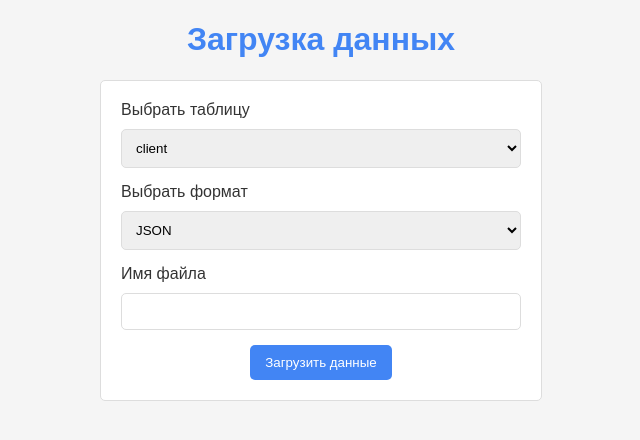
After one commit to davidcitoaa/cursovaya, a Flask app: page /upload_data in a window 1280 px wide. The commit adds this page. Shown: the top 440 px of the page, without its empty margins (319-959 px from the left). Run offline with Flask 3, Linux system fonts and the light colour scheme; the visitor is signed in with stand-in values (Sample User, id 1); parts of the project's set-up code (start-up, migrations or seed data) failed here and were passed over; some libraries are stand-ins or nearby versions.

Commit message:
выгрузка json csv

```diff
--- a/app.py
+++ b/app.py
@@ -1,14 +1,21 @@
+import csv
 import hashlib
+import json
+import os
 import random
 import string
-from datetime import datetime, timedelta
+from datetime import datetime, timedelta, time, date
+from decimal import Decimal
+from msilib.text import tables
 
-from flask import Flask, render_template, redirect, url_for, request
+from flask import Flask, render_template, redirect, url_for, request, flash
 from flask_socketio import SocketIO
+from flask_wtf.recaptcha import fields
 from peewee import *
 from flask_login import LoginManager, UserMixin, login_user, login_required, logout_user, current_user
 from flask_wtf import FlaskForm
 from playhouse.postgres_ext import DateTimeTZField
+from playhouse.shortcuts import model_to_dict
 from wtforms import StringField, PasswordField, DateField
 from wtforms.fields.choices import SelectField
 from wtforms.fields.simple import SubmitField
@@ -213,6 +220,17 @@ class RegisterForm(FlaskForm):
     passport_data = StringField('Passport Data', validators=[DataRequired()])
     email = StringField('Email', validators=[DataRequired()])
     phone = StringField('Phone', validators=[DataRequired()])
+
+
+print(db.get_tables())
+
+
+class UploadDataForm(FlaskForm):
+    tables = SelectField('Выбрать таблицы', choices=[
+        (table, table) for table in db.get_tables()
+    ])
+    format = SelectField('Формат', choices=[('json', 'JSON'), ('csv', 'CSV')])
+    file_name = StringField('Имя файла')
 
 
 class DepositForm(FlaskForm):
@@ -724,9 +742,117 @@ def transfer_funds():
         else:
             error_message = "Получатель не найден."
 
-        return render_template('transfer_funds.html', error=error_message,form=form, current_balance=balance)
+        return render_template('transfer_funds.html', error=error_message, form=form, current_balance=balance)
 
     return render_template('transfer_funds.html', current_balance=balance, form=form)
+
+# Форма для загрузки данных
+class UploadDataForm(FlaskForm):
+    tables = SelectField('Выбрать таблицы', choices=[
+        (model._meta.table_name, model._meta.table_name) for model in
+        [Client, ClientBalance, Loan, Deposit, Credit, TransactionLog, Notification, Card]
+    ])
+    format = SelectField('Формат', choices=[('json', 'JSON'), ('csv', 'CSV')])
+    file_name = StringField('Имя файла')
+
+
+# Роут для страницы загрузки данных
+@app.route('/upload_data', methods=['GET', 'POST'])
+@login_required
+def upload_data():
+    form = UploadDataForm()
+
+    if form.validate_on_submit():
+        selected_table = form.tables.data
+        selected_format = form.format.data
+        file_name = form.file_name.data
+
+        # Получите данные из базы данных (пример)
+        model_class = Client.get()  # Получаем класс модели по имени таблицы
+        data_from_db = model_class.select().dicts()
+
+        # Создайте файл в выбранном формате
+        if selected_format == 'json':
+            export_to_json([model_to_dict(row) for row in data_from_db], f'{file_name}.json')
+        elif selected_format == 'csv':
+            export_to_csv(data_from_db, f'{file_name}.csv')
+
+        flash(f'Данные из таблицы {selected_table} успешно выгружены в формате {selected_format}', 'success')
+        return redirect(url_for('upload_data'))
+
+    return render_template('upload_data.html', form=form)
+
+class CustomEncoder(json.JSONEncoder):
+    def default(self, obj):
+        if isinstance(obj, Decimal):
+            return float(obj)
+        elif isinstance(obj, (time, datetime)):
+            return obj.isoformat()
+        elif isinstance(obj, date):
+            return str(obj)
+        elif isinstance(obj, timedelta):
+            return str(obj)
+        return super().default(obj)
+
+# Функция для экспорта данных в CSV
+def export_to_csv(data, headers, file_name):
+    with open(file_name, 'w', newline='', encoding='utf-8') as csvfile:
+        writer = csv.writer(csvfile)
+        writer.writerow(headers)
+        writer.writerows(data)
+
+
+# Функция для экспорта данных в JSON
+def export_to_json(data, file_name):
+    with open(file_name, 'w', encoding='utf-8') as jsonfile:
+        json.dump(data, jsonfile, ensure_ascii=False, indent=4, cls=CustomEncoder)
+
+
+
+
+# Маршрут для страницы со списком всех новостей
+@app.route('/save')
+@login_required
+def save():
+    # client
+    clients = Client.select()
+
+    # Подготовка данных для экспорта в JSON
+    credits_json = [
+        {'id': c.client_id, 'full_name': c.full_name, 'birth_date': c.birth_date, 'passport_data': c.passport_data,
+         'email': c.email, 'phone': c.phone, 'password': c.password}
+        for c in clients]
+    export_to_json(credits_json, 'client_data.json')
+
+    # Подготовка данных для экспорта в CSV
+    clients_csv = [[c.client_id, c.full_name, c.birth_date, c.email, c.phone, c.password] for c in clients]
+    print(clients_csv)
+    headers = ['id', 'full_name', 'birth_date', 'passport_data', 'email', 'passport_data', 'phone', 'password', ]
+    export_to_csv(clients_csv, headers, 'client_data.csv')
+
+    # credits
+    credits = Credit.select()
+
+    # Подготовка данных для экспорта в JSON
+    result_json = [
+        {'credit_id': r.credit_id,
+         'client_id': r.client_id.client_id,
+         'closing_date': r.closing_date,
+         'next_payment_date': r.next_payment_date,
+         'next_payment_amount': r.next_payment_amount,
+         'loan_id': r.loan_id.loan_id,
+         'date_opened': r.date_opened
+         }
+        for r in credits]
+    export_to_json(result_json, 'credits_data.json')
+
+    # Подготовка данных для экспорта в CSV
+    table_csv = [[r.credit_id, r.client_id, r.closing_date, r.next_payment_date, r.next_payment_amount, r.loan_id, r.date_opened] for r in credits]
+    print(table_csv)
+    headers = ['credit_id', 'client_id', 'closing_date', 'next_payment_date', 'next_payment_amount', 'loan_id', 'date_opened']
+    export_to_csv(table_csv, headers, 'credits_data.csv')
+
+    return redirect(url_for('dashboard'))
 
 
 if __name__ == '__main__':
--- /dev/null
+++ b/credits_data.csv
@@ -0,0 +1,4 @@
+credit_id,client_id,closing_date,next_payment_date,next_payment_amount,loan_id,date_opened
+52,20046,2025-01-13,2024-02-13,90.0,20160,2024-01-14
+53,20055,2025-01-13,2024-02-13,900.0,20162,2024-01-14
+54,20055,2025-01-13,2024-02-13,1800.0,20163,2024-01-14
--- a/main.py
+++ b/main.py
@@ -1,5 +1,6 @@
 from app import *
 if __name__ == '__main__':
-    db.connect()
-    db.create_tables([Client], safe=True)
+    # db.connect()
+
+    # db.create_tables([Client], safe=True)
     app.run(debug=True)
--- /dev/null
+++ b/templates/upload_data.html
@@ -0,0 +1,78 @@
+<!-- templates/upload_data.html -->
+
+<!DOCTYPE html>
+<html lang="en">
+<head>
+    <meta charset="UTF-8">
+    <meta name="viewport" content="width=device-width, initial-scale=1.0">
+    <title>Загрузка данных</title>
+    <style>
+        body {
+            font-family: 'Arial', sans-serif;
+            background-color: #f5f5f5;
+            color: #333;
+            margin: 20px;
+            text-align: center;
+        }
+
+        h1 {
+            color: #4285f4;
+        }
+
+        form {
+            max-width: 400px;
+            margin: 0 auto;
+            background-color: #fff;
+            border: 1px solid #ddd;
+            padding: 20px;
+            border-radius: 5px;
+        }
+
+        label {
+            display: block;
+            margin-bottom: 10px;
+            text-align: left;
+        }
+
+        select, input {
+            width: 100%;
+            padding: 10px;
+            margin-bottom: 15px;
+            border: 1px solid #ddd;
+            border-radius: 5px;
+            box-sizing: border-box;
+        }
+
+        button {
+            background-color: #4285f4;
+            color: #fff;
+            padding: 10px 15px;
+            border: none;
+            border-radius: 5px;
+            cursor: pointer;
+        }
+
+        button:hover {
+            background-color: #0059c1;
+        }
+    </style>
+</head>
+<body>
+    <h1>Загрузка данных</h1>
+
+    <form method="post" action="{{ url_for('upload_data') }}">
+        {{ form.hidden_tag() }}
+
+        <label for="tables">Выбрать таблицу</label>
+        {{ form.tables() }}
+
+        <label for="format">Выбрать формат</label>
+        {{ form.format() }}
+
+        <label for="file_name">Имя файла</label>
+        {{ form.file_name() }}
+
+        <button type="submit">Загрузить данные</button>
+    </form>
+</body>
+</html>
```
Also changed, not shown: client_data.csv (added, +10 -0 lines), client_data.json (added, +83 -0 lines), credits_data.json (added, +29 -0 lines), templates/dashboard.html (+8 -0 lines), templates/export.html (added, +44 -0 lines), ывавыа.csv (added, +9 -0 lines), 1 other file.
